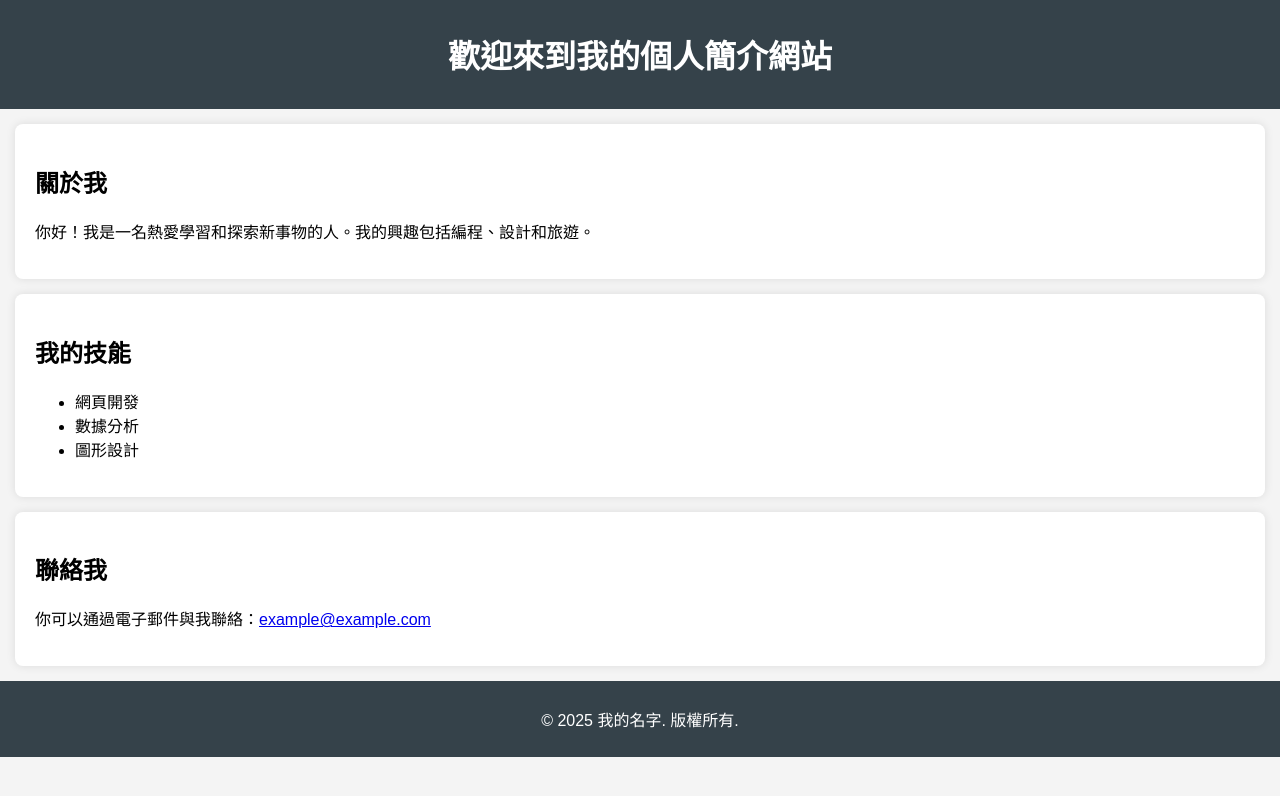
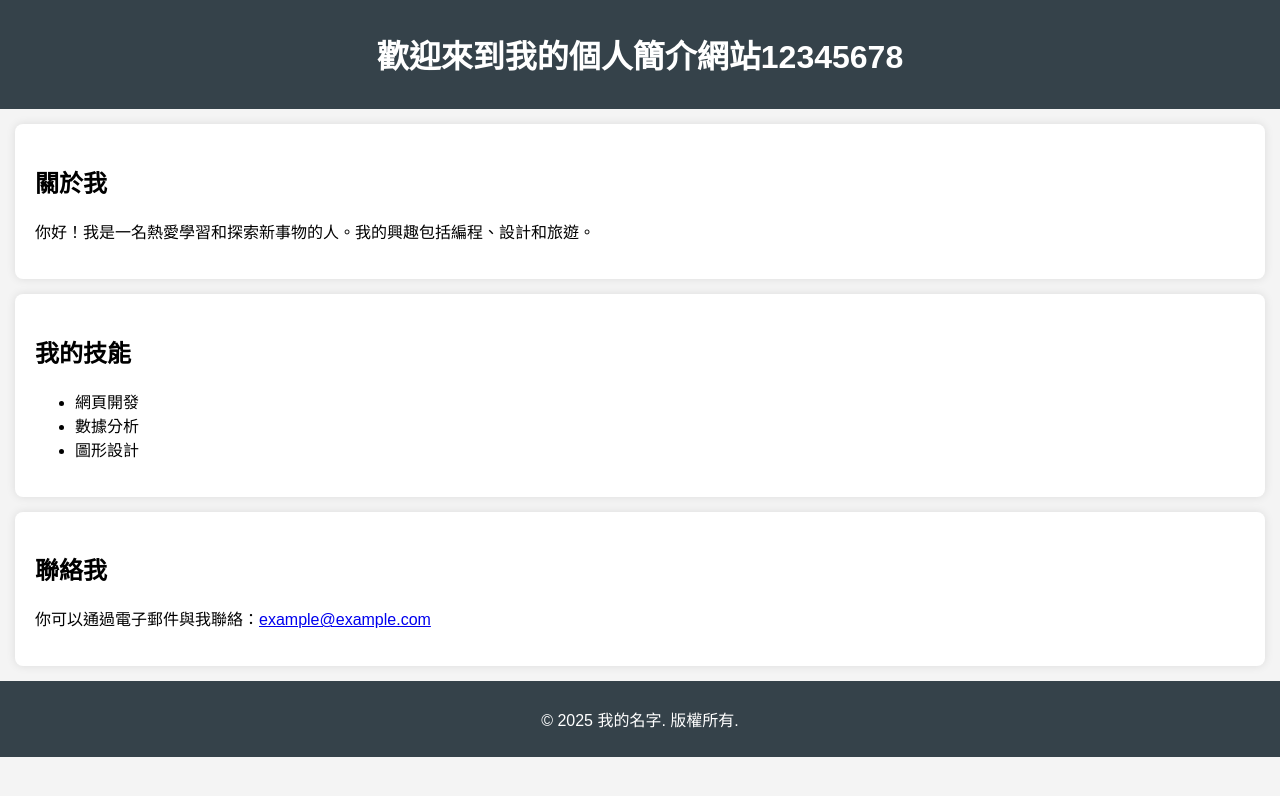
Before and after one commit to Dolby-Lee/my-first-repo, a plain HTML site: page index.html in a window 1280 px wide. Drawn offline with Linux system fonts and the light colour scheme.

Commit message:
Update index.html

```diff
--- a/index.html
+++ b/index.html
@@ -37,7 +37,7 @@
 </head>
 <body>
     <header>
-        <h1>歡迎來到我的個人簡介網站</h1>
+        <h1>歡迎來到我的個人簡介網站12345678</h1>
     </header>
     <section>
         <h2>關於我</h2>
```
